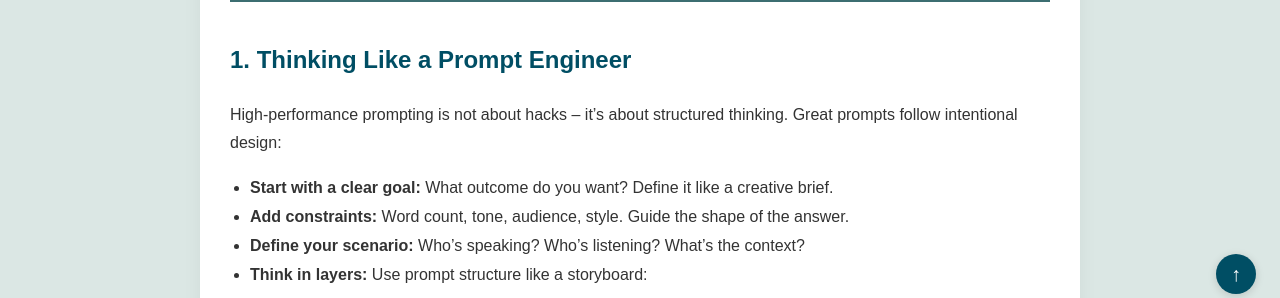
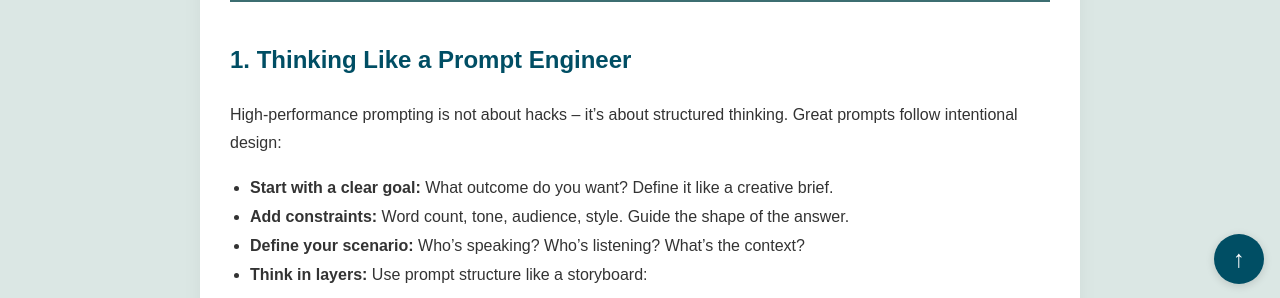
Before and after one commit to huckfinster/promptplaybook, a plain HTML site: page index.html in a window 1280 px wide. Shown: the part 500-798 px from the top of the page. Drawn offline with Linux system fonts and the light colour scheme.

Commit message:
Update index.html

```diff
--- a/index.html
+++ b/index.html
@@ -155,21 +155,25 @@ html {
 
 .scroll-top {
   position: fixed;
-  bottom: 6px;
-  right: 24px;
+  bottom: 16px;
+  right: 16px;
   background: var(--primary);
   color: white;
   text-decoration: none;
-  font-size: 20px;
-  width: 40px;
-  height: 40px;
+  font-size: 24px;
+  width: 50px;
+  height: 50px;
   text-align: center;
-  line-height: 40px;
+  line-height: 50px;
   border-radius: 50%;
   box-shadow: 0 2px 8px rgba(0,0,0,0.15);
-  z-index: 999;
+  z-index: 9999;
   transition: background 0.3s ease;
+  will-change: transform;
+  transform: translateZ(0);
+  pointer-events: auto;
 }
+
 
 .scroll-top:hover {
   background: var(--accent);
```
